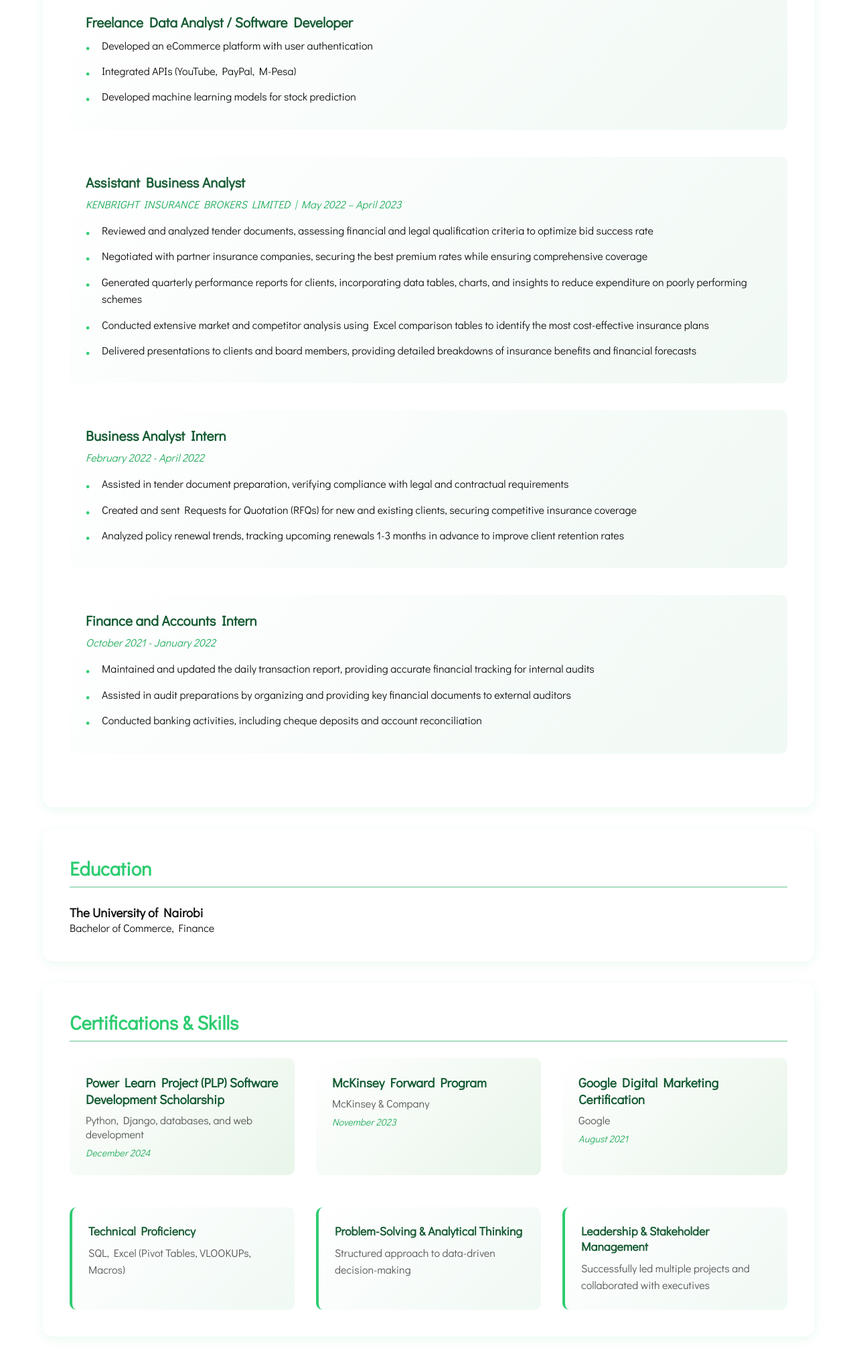
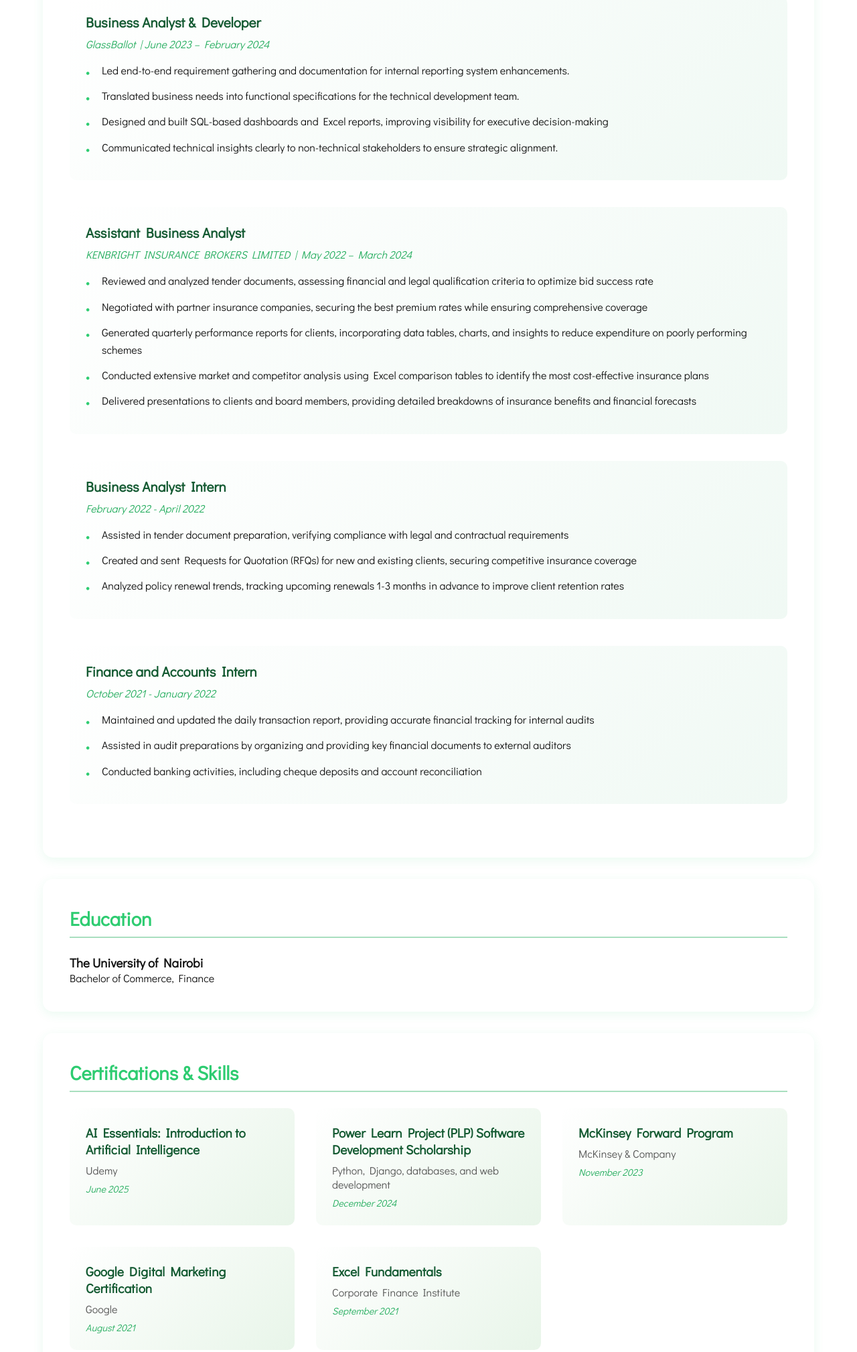
Before and after one commit to lsigana/Portfolio-Website, a plain HTML site: page resume.html in a window 1280 px wide. Shown: the part 400-2418 px from the top of the page at 67% size. Drawn offline with nearby package versions, Linux system fonts and the light colour scheme.

Commit message:
changes in resume section

```diff
--- a/resume.html
+++ b/resume.html
@@ -28,7 +28,7 @@
     <header class="header">
         <div>
             <div class="name">LEAH SIGANA</div>
-            <div class="title">DATA ANALYST & SOFTWARE DEVELOPER 2024</div>
+            <div class="title">BUSINESS & DATA ANALYST & SOFTWARE DEVELOPER 2024</div>
         </div>
     </header>
     <div class="container">
@@ -45,16 +45,18 @@
         <section id="experience" class="resume-section">
             <h2 class="res-section-title">Professional Experience</h2>
             <div class="experience-item">
-                <h3 class="experience-title">Freelance Data Analyst / Software Developer</h3>
+                <h3 class="experience-title">Business Analyst & Developer</h3>
+                <div class="experience-date">GlassBallot | June 2023 – February 2024</div>
                 <ul>
-                    <li>Developed an eCommerce platform with user authentication</li>
-                    <li>Integrated APIs (YouTube, PayPal, M-Pesa)</li>
-                    <li>Developed machine learning models for stock prediction</li>
+                    <li>Led end-to-end requirement gathering and documentation for internal reporting system enhancements.</li>
+                    <li>Translated business needs into functional specifications for the technical development team.</li>
+                    <li>Designed and built SQL-based dashboards and Excel reports, improving visibility for executive decision-making</li>
+                    <li>Communicated technical insights clearly to non-technical stakeholders to ensure strategic alignment.</li>
                 </ul>
             </div>
             <div class="experience-item">
                 <h3 class="experience-title">Assistant Business Analyst</h3>
-                <div class="experience-date">KENBRIGHT INSURANCE BROKERS LIMITED | May 2022 – April 2023</div>
+                <div class="experience-date">KENBRIGHT INSURANCE BROKERS LIMITED | May 2022 – March 2024</div>
                 <ul>
                     <li>Reviewed and analyzed tender documents, assessing financial and legal qualification criteria to optimize bid success rate</li>
                     <li>Negotiated with partner insurance companies, securing the best premium rates while ensuring comprehensive coverage</li>
@@ -91,6 +93,11 @@
             <h2 class="res-section-title">Certifications & Skills</h2>
             <div class="cert-grid">
                 <div class="cert-item">
+                    <h3 class="cert-title">AI Essentials: Introduction to Artificial Intelligence</h3>
+                    <p class="cert-details">Udemy</p>
+                    <p class="cert-date">June 2025</p>
+                </div>
+                <div class="cert-item">
                     <h3 class="cert-title">Power Learn Project (PLP) Software Development Scholarship</h3>
                     <p class="cert-details">Python, Django, databases, and web development</p>
                     <p class="cert-date">December 2024</p>
@@ -104,6 +111,11 @@
                     <h3 class="cert-title">Google Digital Marketing Certification</h3>
                     <p class="cert-details">Google</p>
                     <p class="cert-date">August 2021</p>
+                </div>
+                <div class="cert-item">
+                    <h3 class="cert-title">Excel Fundamentals </h3>
+                    <p class="cert-details">Corporate Finance Institute </p>
+                    <p class="cert-date">September 2021</p>
                 </div>
             </div>
             <div class="skills-categories">
```
Also changed, not shown: index.html (+4 -4 lines).
